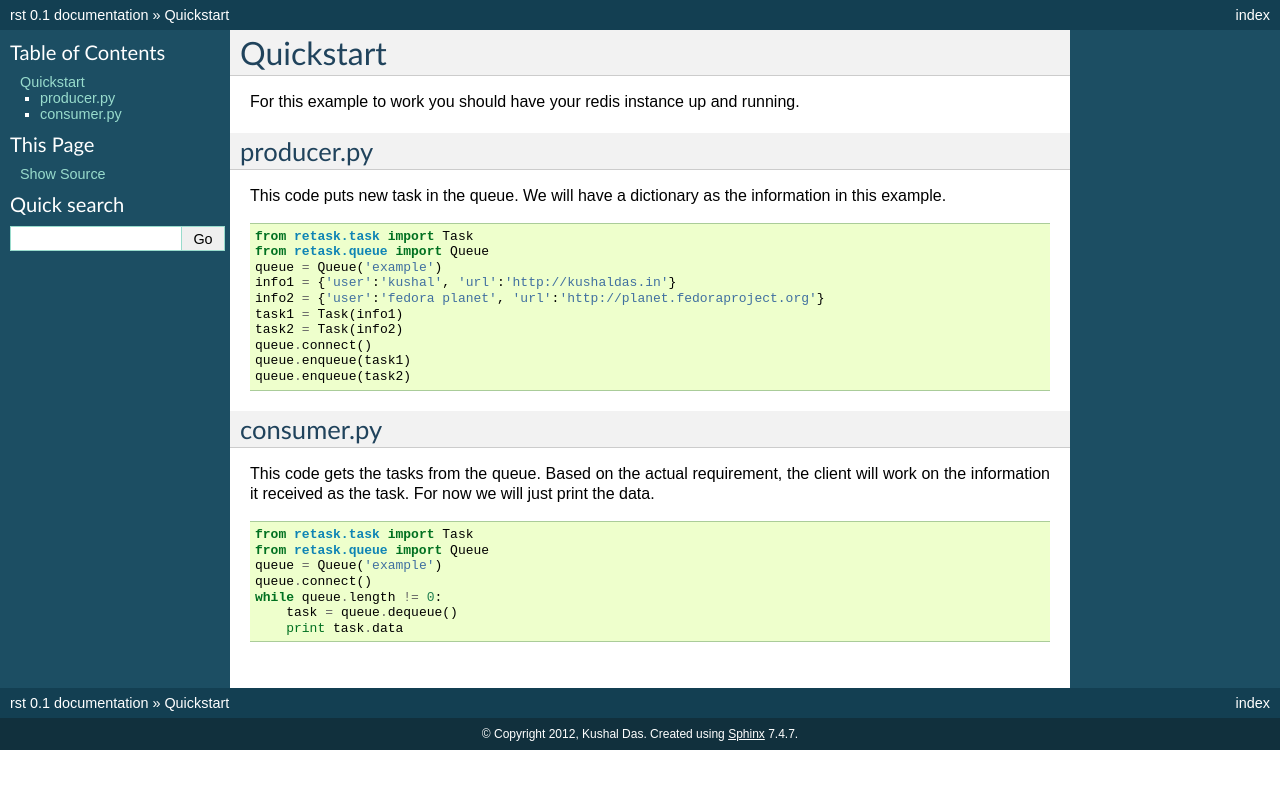
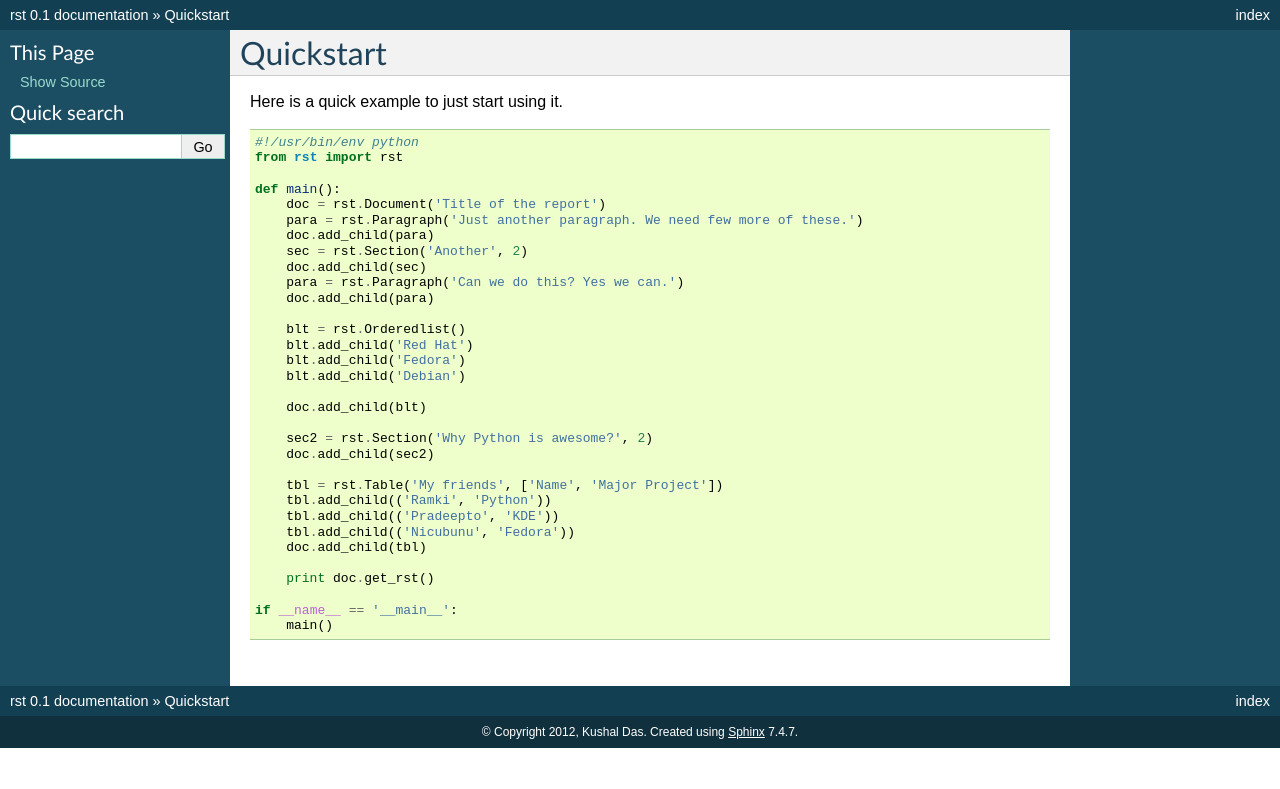
Before and after one commit to kushaldas/rst, a Sphinx documentation site: the page built from docs/user/quickstart.rst, in a window 1280 px wide. Shown: the top 789 px of the page. Built offline with Sphinx 7.4.7, drawn with Linux system fonts in a browser that asks for light colours.

Commit message:
initial quickstart guide

```diff
--- a/docs/user/quickstart.rst
+++ b/docs/user/quickstart.rst
@@ -3,40 +3,38 @@
 Quickstart
 ==========
 
-For this example to work you should have your redis instance
-up and running.
-
-producer.py
------------
-This code puts new task in the queue. We will have a dictionary as
-the information in this example.
-
-::
-
-    from retask.task import Task
-    from retask.queue import Queue
-    queue = Queue('example')
-    info1 = {'user':'kushal', 'url':'http://kushaldas.in'}
-    info2 = {'user':'fedora planet', 'url':'http://planet.fedoraproject.org'}
-    task1 = Task(info1)
-    task2 = Task(info2)
-    queue.connect()
-    queue.enqueue(task1)
-    queue.enqueue(task2)
+Here is a quick example to just start using it. ::
 
 
-consumer.py
------------
-This code gets the tasks from the queue. Based on the actual requirement, the
-client will work on the information it received as the task. For now we will
-just print the data.
+    #!/usr/bin/env python
+    from rst import rst
 
-::
+    def main():
+        doc = rst.Document('Title of the report')
+        para = rst.Paragraph('Just another paragraph. We need few more of these.')
+        doc.add_child(para)
+        sec = rst.Section('Another', 2)
+        doc.add_child(sec)
+        para = rst.Paragraph('Can we do this? Yes we can.')
+        doc.add_child(para)
 
-    from retask.task import Task
-    from retask.queue import Queue
-    queue = Queue('example')
-    queue.connect()
-    while queue.length != 0:
-        task = queue.dequeue()
-        print task.data
+        blt = rst.Orderedlist()
+        blt.add_child('Red Hat')
+        blt.add_child('Fedora')
+        blt.add_child('Debian')
+
+        doc.add_child(blt)
+
+        sec2 = rst.Section('Why Python is awesome?', 2)
+        doc.add_child(sec2)
+
+        tbl = rst.Table('My friends', ['Name', 'Major Project'])
+        tbl.add_child(('Ramki', 'Python'))
+        tbl.add_child(('Pradeepto', 'KDE'))
+        tbl.add_child(('Nicubunu', 'Fedora'))
+        doc.add_child(tbl)
+
+        print doc.get_rst()
+
+    if __name__ == '__main__':
+        main()
```
